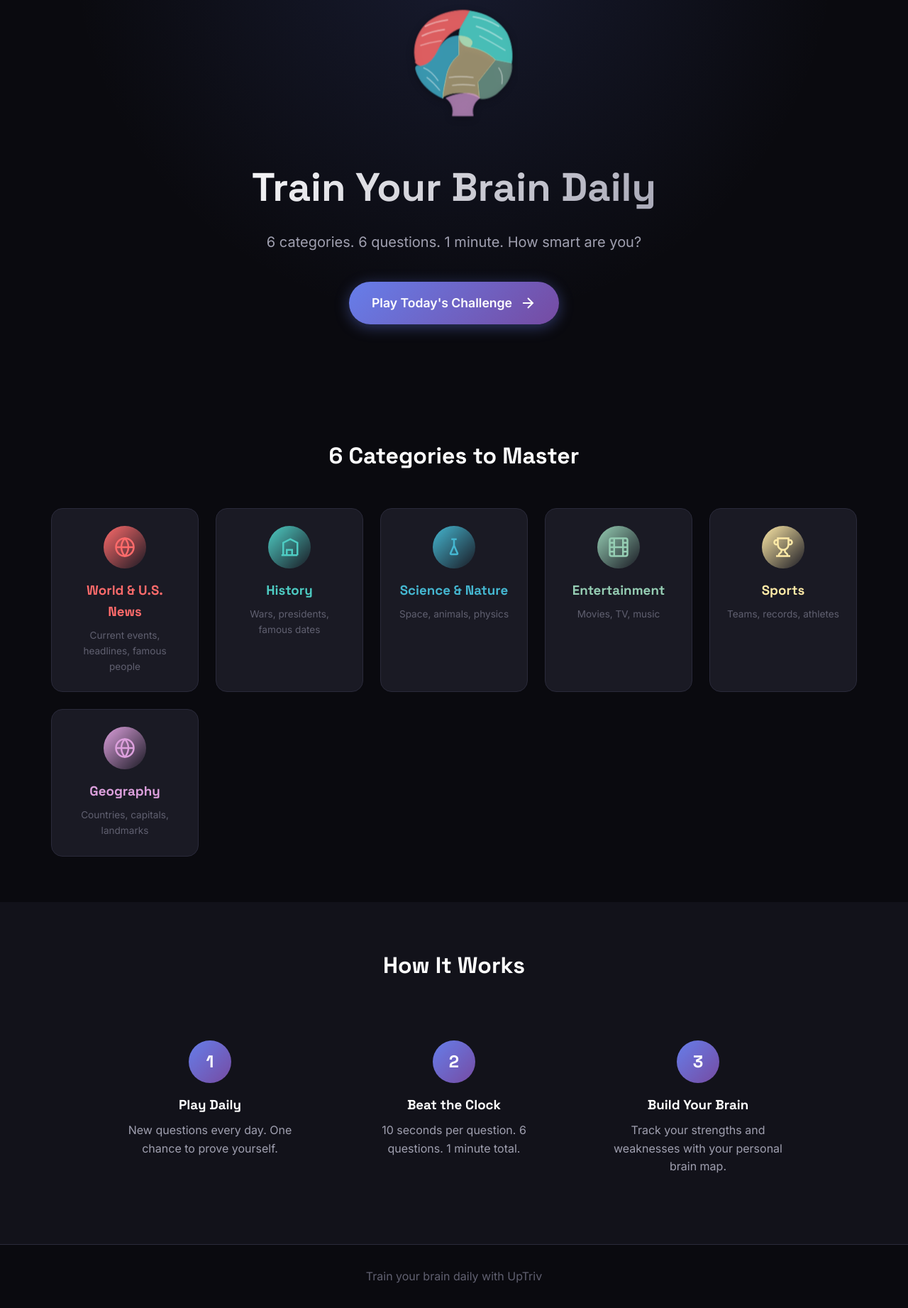
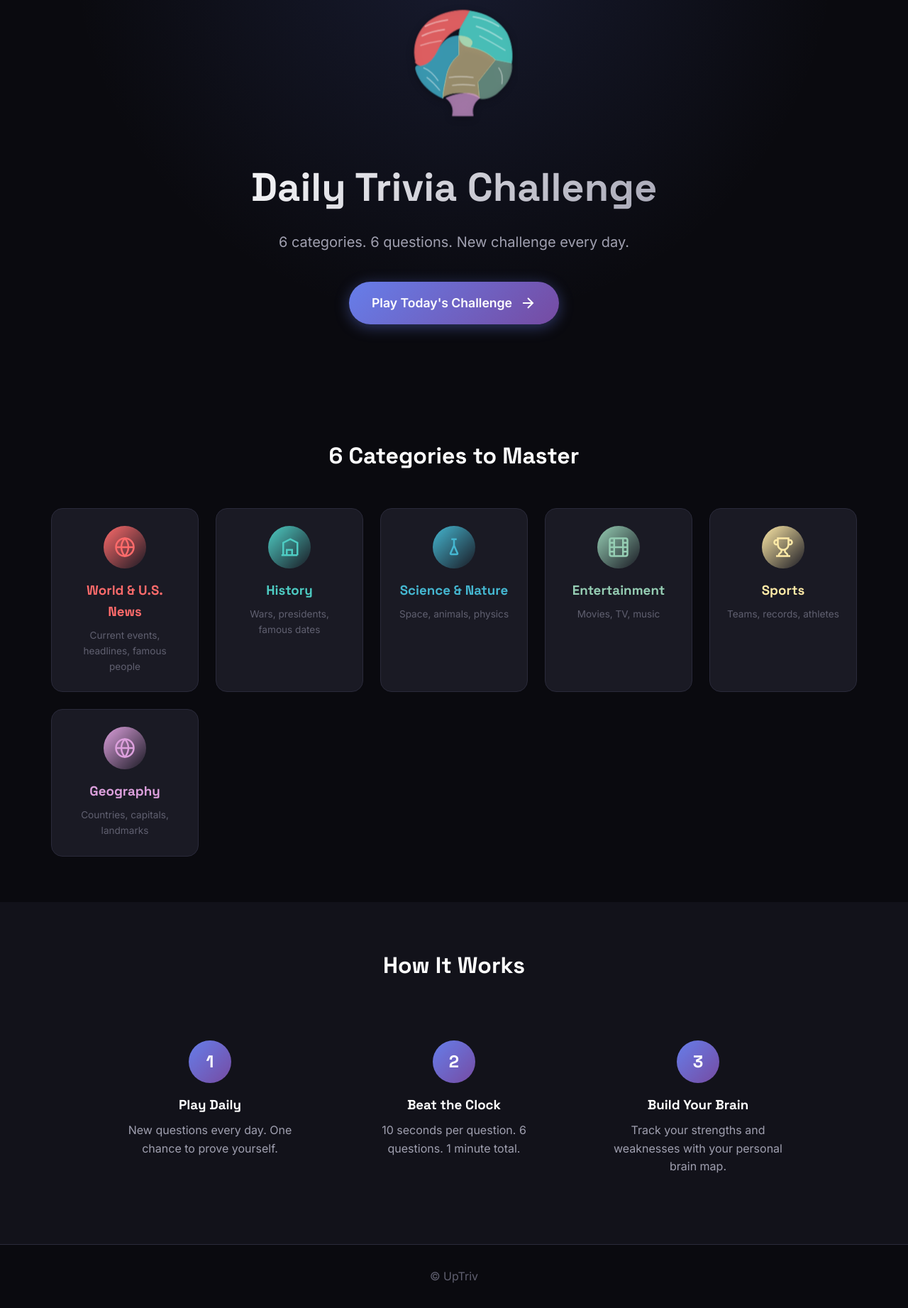
Before and after one commit to kaplanae/uptriv, a Flask app: page / in a window 1280 px wide. Shown: the part 174-2017 px from the top of the page at 71% size. Run offline with Flask 3, Linux system fonts and the light colour scheme; some libraries are stand-ins or nearby versions.

Commit message:
Update taglines to cleaner minimal messaging
- Hero: "Daily Trivia Challenge"
- Subtitle: "6 categories. 6 questions. New challenge every day."
- Removed "How smart are you?" and "train your brain" phrases
- Simplified footer to "© UpTriv"

Co-Authored-By: Claude Opus 4.5 <noreply@anthropic.com>

```diff
--- a/templates/base.html
+++ b/templates/base.html
@@ -74,7 +74,7 @@
         </main>
 
         <footer>
-            <p>Train your brain daily with UpTriv</p>
+            <p>© UpTriv</p>
         </footer>
     </div>
 
--- a/templates/index.html
+++ b/templates/index.html
@@ -48,8 +48,8 @@
                 </g>
             </svg>
         </div>
-        <h1>Train Your Brain Daily</h1>
-        <p class="hero-subtitle">6 categories. 6 questions. 1 minute. How smart are you?</p>
+        <h1>Daily Trivia Challenge</h1>
+        <p class="hero-subtitle">6 categories. 6 questions. New challenge every day.</p>
         <a href="{{ url_for('play') }}" class="cta-button">
             <span>Play Today's Challenge</span>
             <svg width="24" height="24" viewBox="0 0 24 24" fill="none" stroke="currentColor" stroke-width="2">
--- a/templates/play.html
+++ b/templates/play.html
@@ -78,7 +78,7 @@
                 </svg>
             </div>
             <h2>Ready to Play<span id="player-name-wrapper">, <span id="player-name"></span></span>?</h2>
-            <p>6 questions, 10 seconds each. Let's train your brain!</p>
+            <p>6 questions, 10 seconds each. Good luck!</p>
 
             <!-- Difficulty Toggle -->
             <div class="difficulty-toggle">
```
